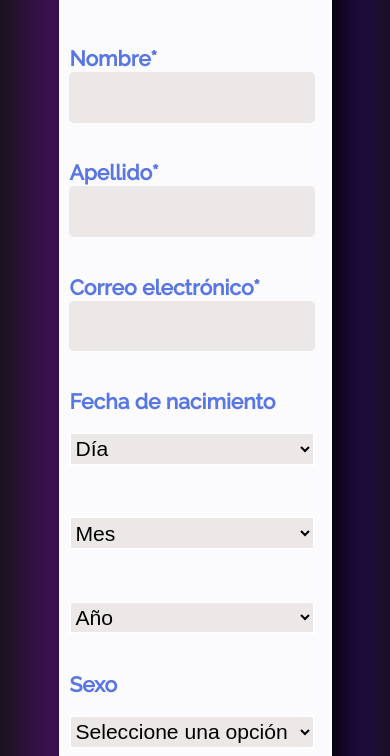
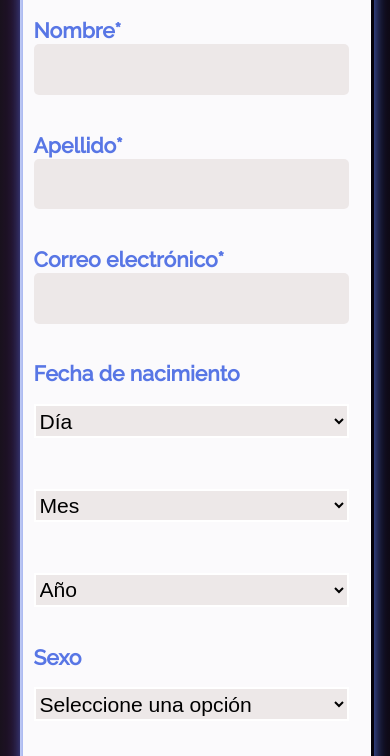
Before and after one commit to marilynpb/PrimerEntrega-Bootcamp-Frontend, a plain HTML site: page pages/datosPersonales.html in a window 390 px wide. Shown: the part 374-1130 px from the top of the page. Drawn offline with nearby package versions, Linux system fonts and the light colour scheme; a script that the page names is missing.

Commit message:
Correccion responsive

```diff
--- a/style/datosPersonales.css
+++ b/style/datosPersonales.css
@@ -393,6 +393,13 @@ footer a:hover{
 }
 
 /*-----------------------*/
+@media (max-width:900px){
+    .container{
+        width: 90%;
+    }
+}
+
+/*-----------------------*/
 @media (max-width:825px){
     .formulario{
         height: 110vh;
@@ -422,7 +429,6 @@ footer a:hover{
         width: 100%;
         height: auto;
         margin: 0%;
-        box-shadow: none;
         text-align: center;
     }
     .formIzq{
--- a/style/elegirPlantilla.css
+++ b/style/elegirPlantilla.css
@@ -395,6 +395,13 @@ footer a:hover{
 }
 
 /*-----------------------*/
+@media (max-width:900px){
+    .container{
+        width: 90%;
+    }
+}
+
+/*-----------------------*/
 @media (max-width:825px){
     .añadirMas button{
         width: 90%;
--- a/style/formacionYExperiencia.css
+++ b/style/formacionYExperiencia.css
@@ -484,6 +484,13 @@ footer a:hover{
 }
 
 /*-----------------------*/
+@media (max-width:900px){
+    .container{
+        width: 90%;
+    }
+}
+
+/*-----------------------*/
 @media (max-width:825px){
     .siguiente button{
         width: 90%;
--- a/style/subirFoto.css
+++ b/style/subirFoto.css
@@ -377,6 +377,13 @@ footer a:hover{
 }
 
 /*-----------------------*/
+@media (max-width:900px){
+    .container{
+        width: 90%;
+    }
+}
+
+/*-----------------------*/
 @media (max-width:825px){
     .siguiente button{
         width: 90%;
```
